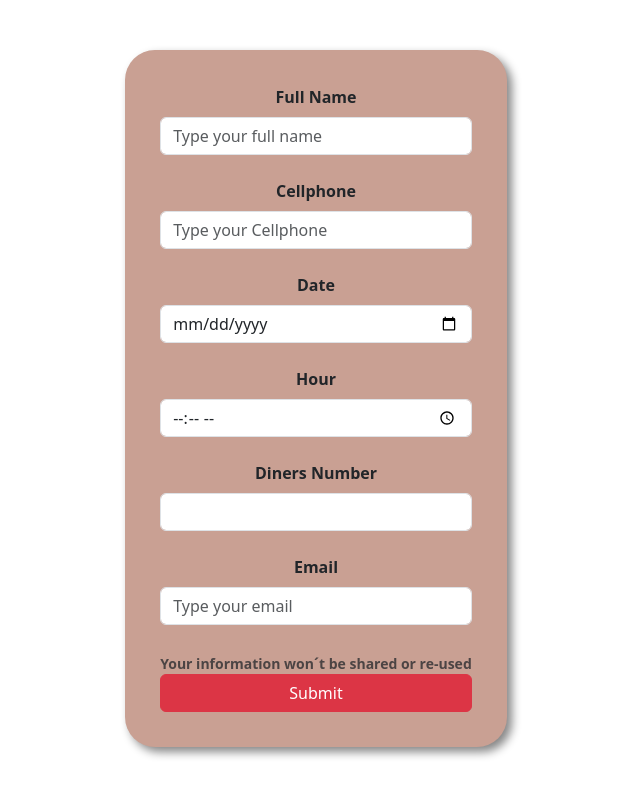
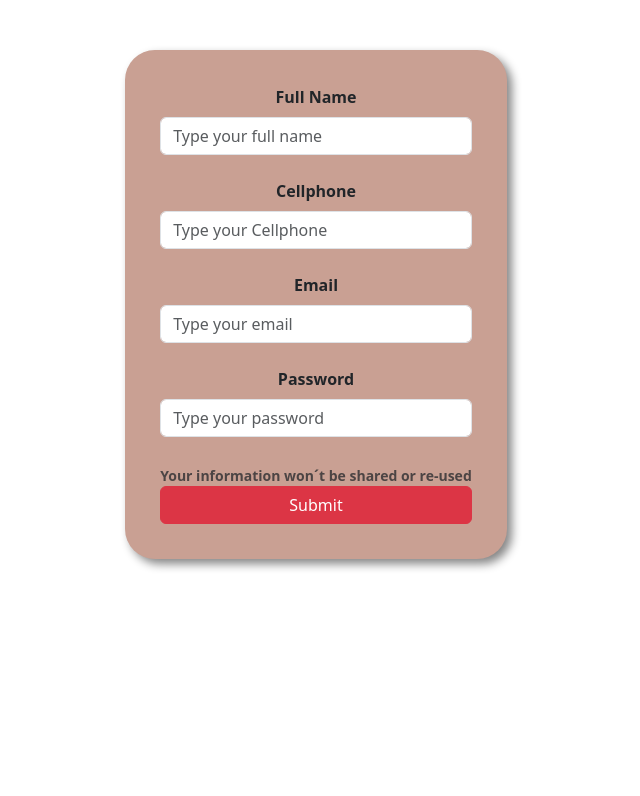
Before and after one commit to yfdd617235/project_5_ecommerce_APP, a React (Create React App) app in the folder frontend/: page / in a window 1280 px wide. Shown: the top 796 px of the page, without its empty margins (324-964 px from the left). Built offline with nearby package versions, Linux system fonts and the light colour scheme.

Commit message:
update frontend

```diff
--- a/frontend/src/App.js
+++ b/frontend/src/App.js
@@ -1,10 +1,10 @@
 import './App.css';
-import BookingForm from './components/user/BookingForm';
+import User from './components/user/User';
 
 function App() {
   return (
     <div className="App">
-    <BookingForm/>
+    <User/>
     </div>
   );
 }
--- a/frontend/src/components/user/User.jsx
+++ b/frontend/src/components/user/User.jsx
@@ -0,0 +1,64 @@
+import Form from 'react-bootstrap/Form'
+import Button from 'react-bootstrap/Button'
+import React, { useState } from 'react'
+import './bookings.css'
+
+//import db from '../../services/firebase.js'
+
+const User = () => {
+
+    const initialFormState = {
+        name: "",
+        cell: "",
+        email: "",
+        password: ""
+      };
+      const [form, setForm] = useState(initialFormState);
+
+      function onSave(event) {
+
+        event.preventDefault(); //It is necessary to avoid charge all webpage clicking Submit
+        console.log("This is the form", form)
+
+        // const resp = addDoc(collection(db, 'booking'), form)
+        //   .then(resp => alert("Booking saved"))
+        //    console.log("Saved info", resp)
+           setForm(initialFormState); //Empty form after sending to firebase
+      }
+
+      function onChange(event) {
+        // console.log(event.target);
+        // console.log(event.target.name);
+        // console.log(event.target.value);
+        setForm({ ...form, [event.target.name]: event.target.value })
+      }
+
+  return (
+      <>
+        <div className='wrap'>
+          <div className='formContent'>
+            <div className='Column'>
+              <Form className='form-Booking'onSubmit={onSave}>
+                <Form.Label>Full Name</Form.Label>
+                <Form.Control type="text" name='name' value={form.name} onChange={onChange} placeholder="Type your full name" /><br />
+                <Form.Label>Cellphone</Form.Label>
+                <Form.Control type="text" name='cell' value={form.cell} onChange={onChange} placeholder="Type your Cellphone" /><br />
+                <Form.Label>Email</Form.Label>
+                <Form.Control type="email" name='email' value={form.email} onChange={onChange} placeholder="Type your email" /><br />
+                <Form.Label>Password</Form.Label>
+                <Form.Control type="password" name='password' value={form.password} onChange={onChange} placeholder="Type your password" /><br />
+                <Form.Text className='text-muted'>
+                  Your information won´t be shared or re-used
+                </Form.Text>
+                <Button variant="danger" type="submit">
+                  Submit
+                </Button>
+              </Form>
+            </div>
+          </div>
+        </div>
+      </>
+  );
+}
+
+export default User;
```
Also changed, not shown: 2 other files (tests, documents, lock files or other folders).
